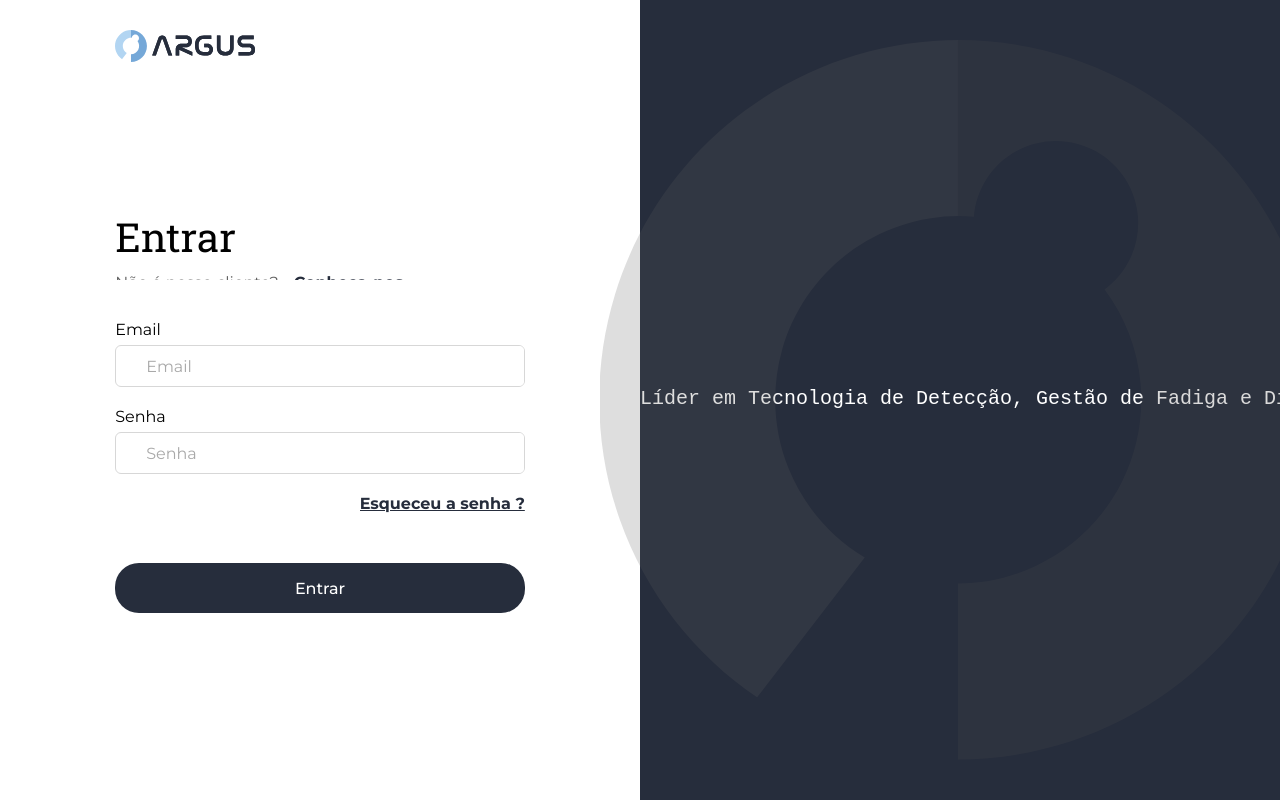
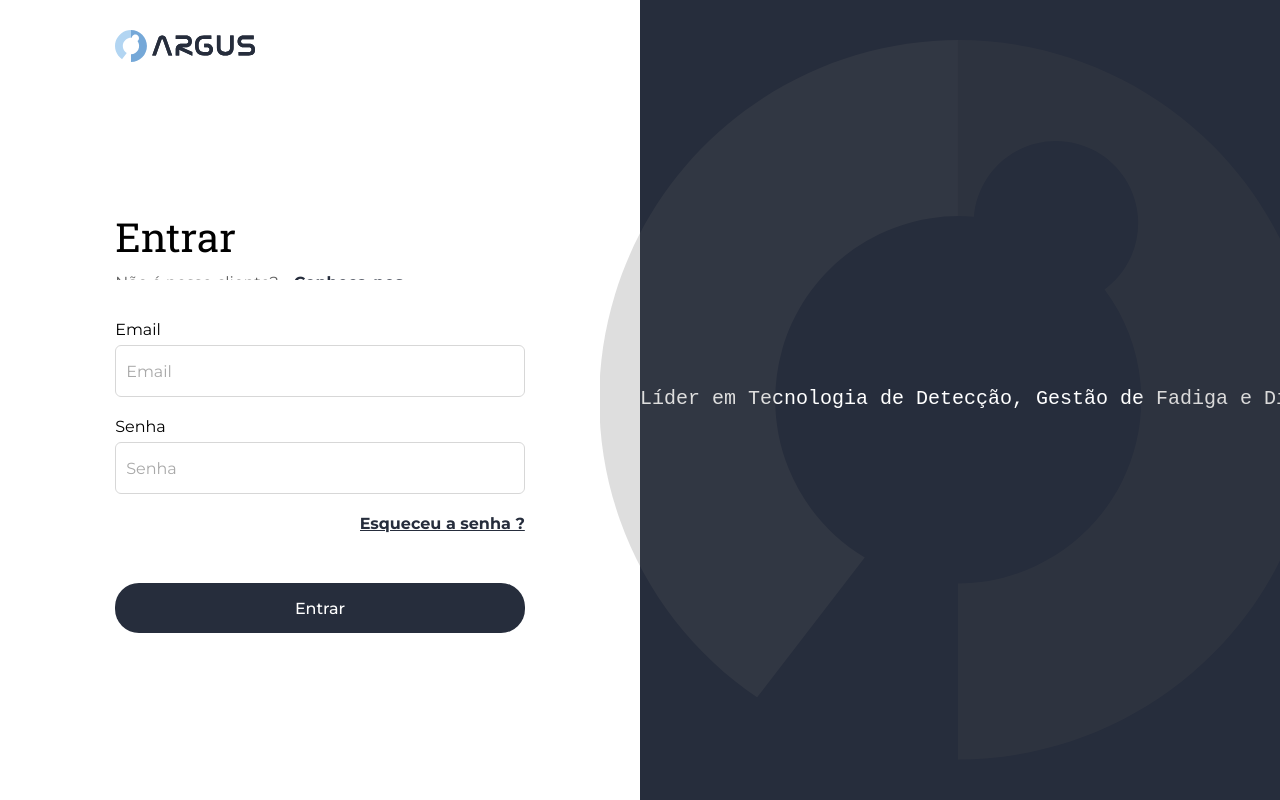
Before and after one commit to VitorC0sta/webapp-draft, a React (Vite) app in the folder front-web-app/: page / in a window 1280 px wide. Shown: the top 800 px of the page. Built offline with nearby package versions, Linux system fonts and the light colour scheme; no server answers.

Commit message:
input alterations, title alterations

```diff
--- a/front-web-app/package.json
+++ b/front-web-app/package.json
@@ -17,8 +17,7 @@
     "react-dom": "^18.2.0",
     "react-icons": "^5.0.1",
     "react-router-dom": "^6.22.0",
-    "styled-components": "^6.1.8",
-    "swiper": "^11.0.6"
+    "styled-components": "^6.1.8"
   },
   "devDependencies": {
     "@types/react": "^18.2.43",
--- a/front-web-app/src/common/components/AccountConfig/AccountConfiguration.jsx
+++ b/front-web-app/src/common/components/AccountConfig/AccountConfiguration.jsx
@@ -7,8 +7,8 @@ export function AccountConfiguration() {
     <Container>
       <h2>Alterações</h2>
       <form action="submit">
-        <Input icon={FiLock} label="Senha" id="user-password" type="password" />
-        <Input icon={FiLock} label="Nova senha" id="user-new-password" type="password" />
+        <Input icon={ <FiLock size={14}/> } label="Senha" id="user-password" type="password" />
+        <Input icon={ <FiLock size={14}/> } label="Nova senha" id="user-new-password" type="password" />
       </form>
     </Container>
   );
--- a/front-web-app/src/common/components/Input/Input.jsx
+++ b/front-web-app/src/common/components/Input/Input.jsx
@@ -1,13 +1,14 @@
 import { Container } from "./styles";
 
-export function Input({ icon:Icon, label, id, type, $srOnly, ...rest }) {
+
+export function Input({ icon, label, id, type, $srOnly, ...rest }) {
   return(
     <Container>
       <label className={ $srOnly ? 'sr-only' : "" } htmlFor={ id } >
         { label }
       </label>
       <div className="wrap-input">
-        {Icon && <Icon size={16}/>}
+        {icon}
         <input type={ type } id={id} placeholder={label} {...rest}/>
       </div>
     </Container>
--- a/front-web-app/src/common/components/Input/styles.js
+++ b/front-web-app/src/common/components/Input/styles.js
@@ -25,18 +25,18 @@ export const Container = styled.div`
 
     background: ${({theme}) => theme.COLORS.WHITE_700 };
 
+    padding: 0.5rem 1rem;
+
     border-radius: 0.6rem;
     border: 1px solid ${ ( { theme }) => theme.COLORS.NEUTRAL_400};
 
-    padding-left: 2rem;
-
     svg {
       color: ${({theme}) => theme.COLORS.NEUTRAL_500};
+      margin-right: 0.5rem;
     }
 
     input {
       width: 100%;
-      padding: 1rem;
       height: 4rem;
 
       font-size: 1.6rem;
--- a/front-web-app/src/common/components/Title/styles.js
+++ b/front-web-app/src/common/components/Title/styles.js
@@ -7,5 +7,5 @@ export const Container = styled.div`
   font-family: "Roboto Slab", serif;
   font-size: 2.6rem;
 
-  color: ${({ theme }) => theme.COLORS.WHITE_700};
+  color: ${({ theme }) => theme.COLORS.DARKBLUE_700};
 `;
--- a/front-web-app/src/pages/Home/Home.jsx
+++ b/front-web-app/src/pages/Home/Home.jsx
@@ -6,17 +6,15 @@ import { FiBriefcase, FiMap, FiAlertTriangle } from "react-icons/fi";
 import { MdBusAlert } from "react-icons/md";
 import { StackBarChart } from "../../common/components/Charts/StackBarChart/StackBarChart";
 import { LastEventsTable } from "../../common/components/LastEventsTable/LastEventsTable";
-import { useAuth } from "../../common/hooks/auth";
 
 
 export function Home() {
-  const { user } = useAuth();
 
   return (
     <Container>
       <SideBar />
       <Main>
-        <Title $text={`Dashboard ${user.name}`} className="title" />
+        <Title $text="Dashboard" className="title" />
         <Cards className="cards">
           <Card
             icon={MdBusAlert}
--- a/front-web-app/src/pages/SignIn/SignIn.jsx
+++ b/front-web-app/src/pages/SignIn/SignIn.jsx
@@ -8,12 +8,13 @@ import TextButton from "../../common/components/TextButton/TextButton";
 import { Button } from "../../common/components/Button/Button";
 import { useAuth } from "../../common/hooks/auth";
 
+
 export function SignIn() {
   const [email, setEmail] = useState("");
   const [password, setPassword] = useState("");
 
   const { signIn } = useAuth();
-  const { navigate } = useNavigate();
+  const navigate = useNavigate();
 
   function handleSignIn(event) {
     event.preventDefault();
@@ -52,6 +53,7 @@ export function SignIn() {
             type="password"
             onChange={e => setPassword(e.target.value)}
           />
+
           <TextButton text="Esqueceu a senha ?" href="/" />
           <Button type="button" title={"Entrar"} onClick={handleSignIn} />
         </form>
```
Also changed, not shown: front-web-app/src/common/components/Modal/Modal.jsx (+0 -7 lines).
